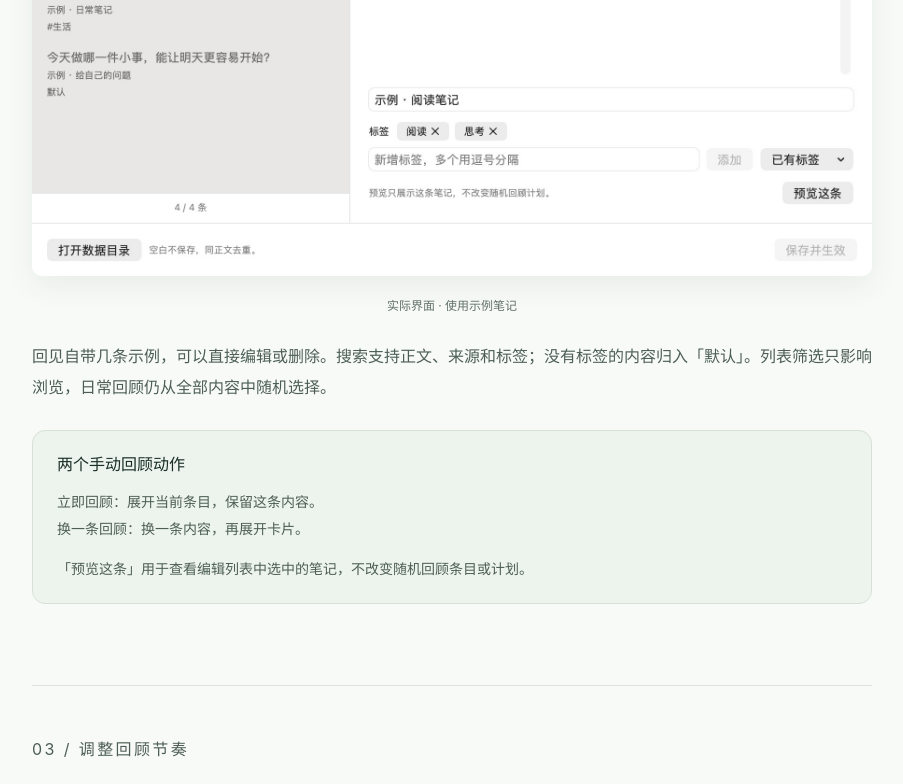
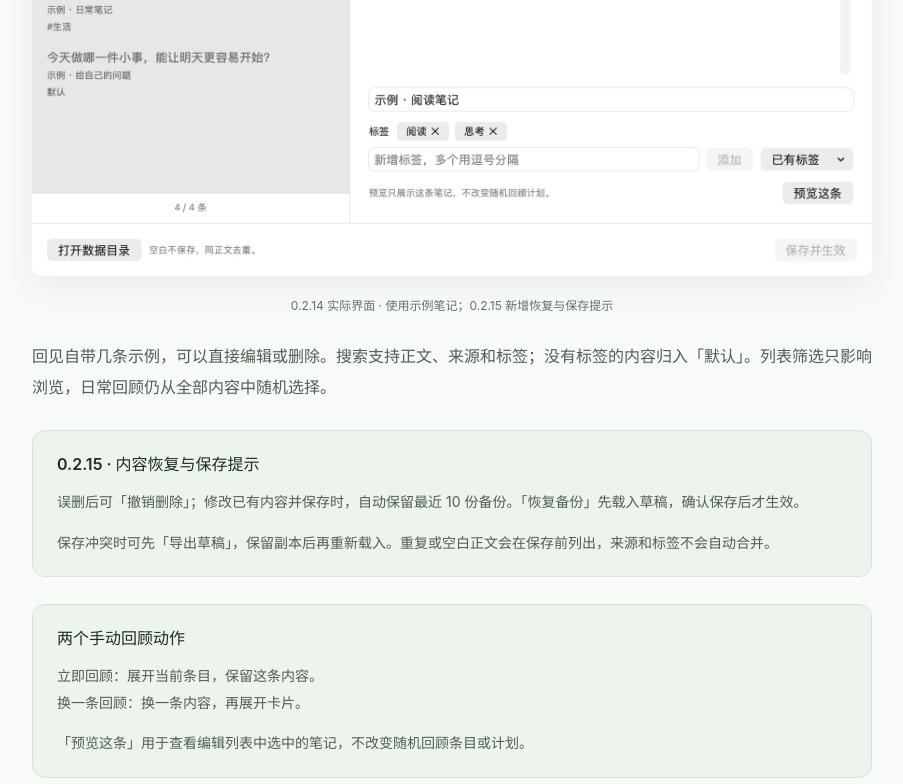
Before and after one commit to catwithtudou/remeet, a plain HTML site: page website/dist/guide.html in a window 1280 px wide. Shown: the part 1904-2688 px from the top of the page, without its empty margins (328-1231 px from the left). Drawn offline with Linux system fonts and the light colour scheme.

Commit message:
Prepare Remeet 0.2.15 content recovery release

```diff
--- a/website/dist/guide.html
+++ b/website/dist/guide.html
@@ -3,7 +3,7 @@
 <body><a class="skip" href="#main">跳到正文</a><header class="header wrap"><a class="brand" href="./" aria-label="回见首页"><img src="assets/mark.svg" width="38" height="38" alt=""><strong>回见</strong><span>Remeet</span></a><nav aria-label="主导航"><a href="./#experience">认识回见</a><a href="guide.html" aria-current="page">使用指南</a><a class="nav-download" href="./#download">下载 Mac 版</a></nav></header>
 <main id="main" class="wrap"><div class="guide-heading"><p class="eyebrow">回见使用指南</p><h1>第一次回顾，<br><em>从这里开始。</em></h1><p>准备一小段想重读的文字，剩下的慢慢来。</p></div><div class="guide-layout"><aside><nav aria-label="指南目录"><a href="#install">01　下载与安装</a><a href="#first-note">02　添加第一条笔记</a><a href="#rhythm">03　调整回顾节奏</a><a href="#import">04　导入已有笔记</a><a href="#questions">常见问题</a></nav></aside><article class="guide-content">
 <section id="install"><p class="eyebrow">01 / 下载与安装</p><h2>先把回见带到 Mac 上。</h2><p>当前公开测试版支持 <strong>Apple Silicon（M 系列芯片）</strong>，需要 <strong>macOS 14 或更新版本</strong>。</p><ol><li>打开 <a href="https://github.com/catwithtudou/remeet/releases">GitHub Releases</a>，在 Assets 中下载以 <code>Remeet-</code> 开头的 App ZIP 附件。<strong>不要下载 Source code</strong>，那是源码。</li><li>解压，将 <strong>Remeet.app</strong> 拖入「应用程序」，然后打开。</li><li>找到菜单栏的小芽图标。回见不会常驻 Dock，刚启动时卡片默认收起。</li></ol><div class="callout"><h3>首次打开被 macOS 拦截？</h3><p>当前版本尚未使用 Apple Developer ID 签名，也未经过 Apple 公证。如果系统提示无法验证开发者：</p><ol><li>先尝试打开一次 App。</li><li>进入「系统设置 → 隐私与安全性」，找到回见的提示，点击「仍要打开」。</li><li>再次确认打开，并按系统提示完成操作。</li></ol><p>仅在确认下载来源和文件可信后操作。受公司管理的 Mac 可能不提供此选项。<a href="https://support.apple.com/zh-cn/102445">查看 Apple 官方说明</a>。</p></div></section>
-<section id="first-note"><p class="eyebrow">02 / 添加第一条笔记</p><h2>让屏幕上出现自己的想法。</h2><ol><li>点击菜单栏小芽图标，打开 <strong>我的内容</strong>。</li><li>新增一条内容，输入正文。来源和标签可以选填。</li><li>点击 <strong>保存并生效</strong>，或按 <kbd>⌘</kbd> <kbd>S</kbd>。</li><li>点击 <strong>预览这条</strong>，看看刚保存的笔记。</li></ol><figure class="guide-shot"><img src="assets/my-content.jpg" width="1800" height="1304" loading="lazy" alt="我的内容窗口：搜索笔记、编辑正文和来源、添加标签并保存"><figcaption>实际界面 · 使用示例笔记</figcaption></figure><p>回见自带几条示例，可以直接编辑或删除。搜索支持正文、来源和标签；没有标签的内容归入「默认」。列表筛选只影响浏览，日常回顾仍从全部内容中随机选择。</p><div class="note-box"><strong>两个手动回顾动作</strong><p><b>立即回顾</b>：展开当前条目，保留这条内容。<br><b>换一条回顾</b>：换一条内容，再展开卡片。</p><p>「预览这条」用于查看编辑列表中选中的笔记，不改变随机回顾条目或计划。</p></div></section>
+<section id="first-note"><p class="eyebrow">02 / 添加第一条笔记</p><h2>让屏幕上出现自己的想法。</h2><ol><li>点击菜单栏小芽图标，打开 <strong>我的内容</strong>。</li><li>新增一条内容，输入正文。来源和标签可以选填。</li><li>点击 <strong>保存并生效</strong>，或按 <kbd>⌘</kbd> <kbd>S</kbd>。</li><li>点击 <strong>预览这条</strong>，看看刚保存的笔记。</li></ol><figure class="guide-shot"><img src="assets/my-content.jpg" width="1800" height="1304" loading="lazy" alt="我的内容窗口：搜索笔记、编辑正文和来源、添加标签并保存"><figcaption>0.2.14 实际界面 · 使用示例笔记；0.2.15 新增恢复与保存提示</figcaption></figure><p>回见自带几条示例，可以直接编辑或删除。搜索支持正文、来源和标签；没有标签的内容归入「默认」。列表筛选只影响浏览，日常回顾仍从全部内容中随机选择。</p><div class="note-box"><strong>0.2.15 · 内容恢复与保存提示</strong><p>误删后可「撤销删除」；修改已有内容并保存时，自动保留最近 10 份备份。「恢复备份」先载入草稿，确认保存后才生效。</p><p>保存冲突时可先「导出草稿」，保留副本后再重新载入。重复或空白正文会在保存前列出，来源和标签不会自动合并。</p></div><div class="note-box"><strong>两个手动回顾动作</strong><p><b>立即回顾</b>：展开当前条目，保留这条内容。<br><b>换一条回顾</b>：换一条内容，再展开卡片。</p><p>「预览这条」用于查看编辑列表中选中的笔记，不改变随机回顾条目或计划。</p></div></section>
 <section id="rhythm"><p class="eyebrow">03 / 调整回顾节奏</p><h2>以舒服为准。</h2><p>回见默认每小时随机展示一条。卡片自动展开后，鼠标停留在卡片上可以继续阅读，移开后会自动收起。</p><dl class="settings-list"><div><dt>调整出现频率</dt><dd>设置 → 回顾频率。选择每 30 分钟、每小时、每 2 小时，或自定义分钟 / 小时。</dd></div><div><dt>给阅读多一点时间</dt><dd>设置 → 阅读时长。选择常用值或自定义秒数，也可以在「阅读外观」调整文字和卡片大小。</dd></div><div><dt>只在想看时展开</dt><dd>关闭「自动展开」，通过菜单或悬停查看。</dd></div><div><dt>需要专注一会儿</dt><dd>从菜单选择「暂停展示」，需要时再恢复。暂停状态会在重启后保留。</dd></div></dl><details class="settings-disclosure"><summary>查看设置界面</summary><img src="assets/settings.jpg" width="960" height="1424" loading="lazy" alt="回见设置窗口，包含回顾频率、阅读时长及外观选项"></details><p>常用间隔按本机整点或半点对齐；自定义间隔从点击「应用」时起算，重启后重新计时。手动查看不会改变下一次计划，睡眠后不会补播。</p></section>
 <section id="import"><p class="eyebrow">04 / 导入已有笔记</p><h2>让旧笔记，也能再见。</h2><p>少量内容可以直接粘贴到「我的内容」。如果已有文本、Markdown 或 flomo 导出，可选用回见助手 Skill，帮助整理后一次性加入回见。</p><p>普通使用不需要安装 Skill。以下方式适合已经在使用支持 Skill 的 Agent 的用户。</p><div class="command"><code>npx skills add catwithtudou/remeet --skill remeet -g</code></div><p class="small">安装命令需要 Node.js 22.20+；内容导入需要 Python 3.10+。</p><p>安装后，可以在 Agent 中这样说：</p><blockquote>使用 $remeet，把这些笔记加入回见，保留原文和来源，跳过重复内容。</blockquote><p>目前只导入文字，不连接笔记账号，也不自动同步。</p><a class="text-link" href="https://github.com/catwithtudou/remeet/blob/main/docs/CONTENT_IMPORT.md">查看完整导入指南</a></section>
 <section id="questions"><p class="eyebrow">遇到一点小问题</p><h2>这里可能有答案。</h2><div class="questions"><details><summary>打开后，为什么没有看到卡片？</summary><p>启动时默认收起。点击菜单中的「立即回顾」即可查看。如果上次暂停了展示，需要先恢复。</p></details><details><summary>Mac 重启后会自动打开吗？</summary><p>目前需要重新打开回见。打开后会继续使用已保存的内容和设置。</p></details><details><summary>升级会丢失内容吗？</summary><p>先保存草稿并退出回见，再替换「应用程序」中的 App。已保存笔记与设置会继续保留，目前没有自动更新。</p></details><details><summary>在哪里备份笔记？</summary><p>从菜单选择「打开数据目录」，备份其中的 quotes.json 文件。内容保存在本机，卸载或迁移前可以先保留一份备份。</p></details><details><summary>遇到其他问题，在哪里反馈？</summary><p>请在 GitHub Issue 中附上 App 版本、macOS 版本和复现步骤。截图可以使用示例内容。</p><a class="text-link" href="https://github.com/catwithtudou/remeet/issues">提交问题反馈</a></details></div></section>
```
Also changed, not shown: 3 other files.
